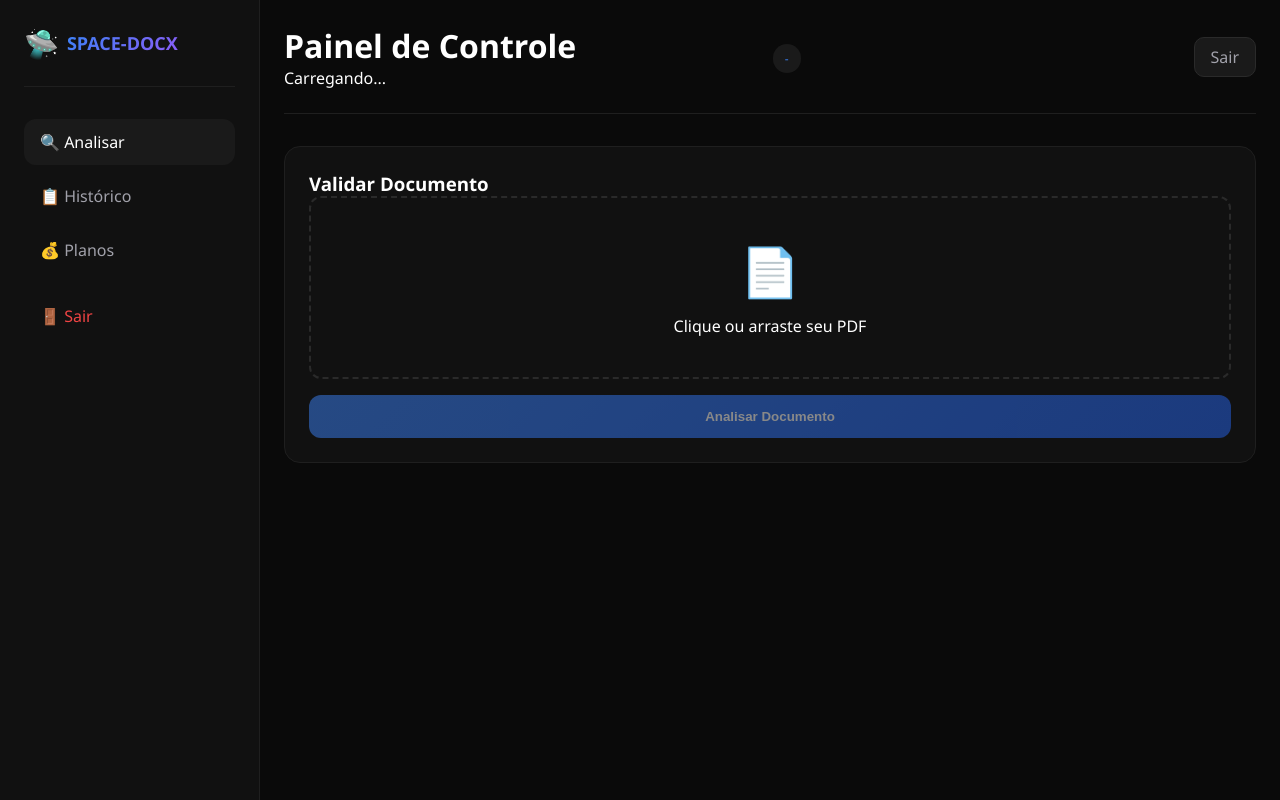
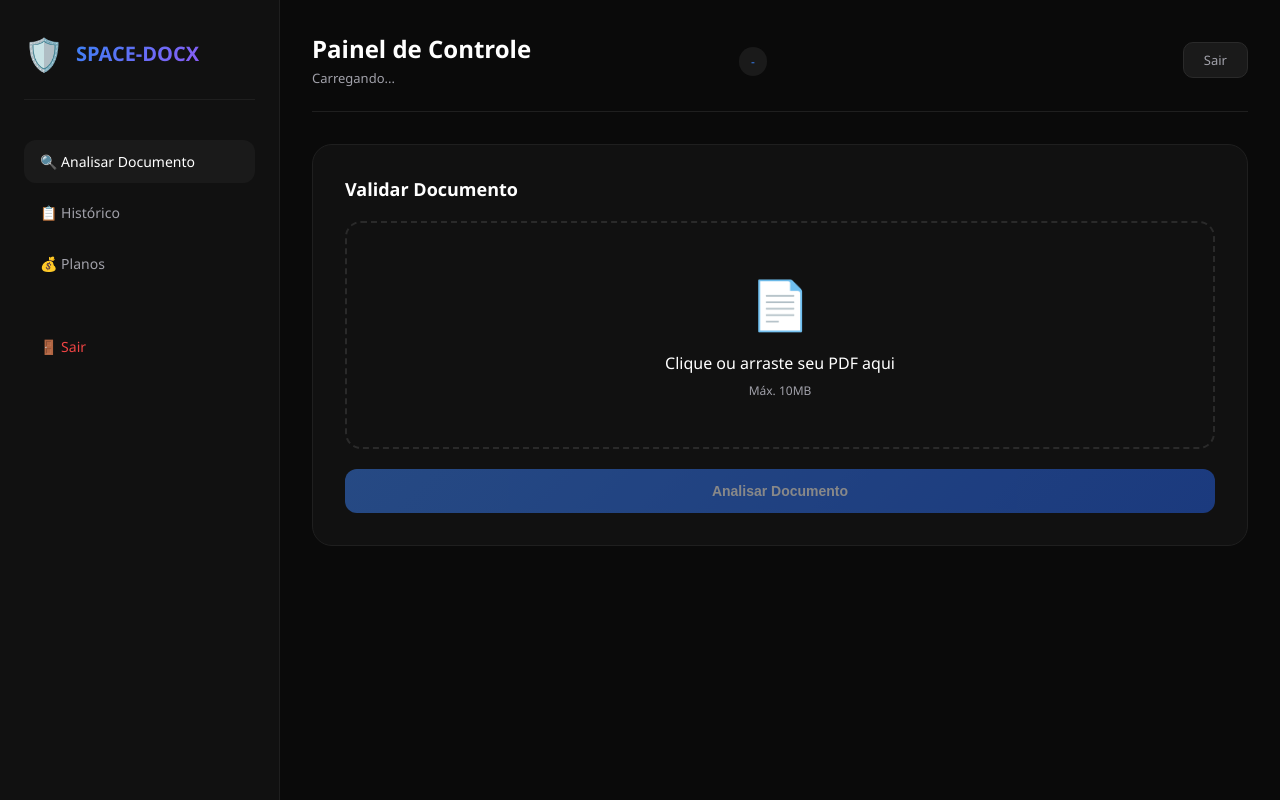
Before and after one commit to luq-eng/space-docx, a Flask app: template templates/dashboard.html in a window 1280 px wide. Run offline with Flask 3, Linux system fonts and the light colour scheme; the template is opened without the code that fills it, so the values that code supplies are empty; parts of the project's set-up code (start-up, migrations or seed data) failed here and were passed over.

Commit message:
Update dashboard.html

```diff
--- a/templates/dashboard.html
+++ b/templates/dashboard.html
@@ -8,47 +8,51 @@
         * { margin: 0; padding: 0; box-sizing: border-box; }
         body { font-family: 'Segoe UI', sans-serif; background: #0a0a0a; color: #fff; }
         .app { display: flex; min-height: 100vh; }
-        .sidebar { width: 260px; background: #111; border-right: 1px solid #1f1f1f; padding: 24px; position: fixed; height: 100vh; overflow-y: auto; }
-        .logo { display: flex; align-items: center; gap: 8px; margin-bottom: 32px; padding-bottom: 24px; border-bottom: 1px solid #1f1f1f; }
-        .logo-icon { font-size: 28px; }
-        .logo-text { font-size: 18px; font-weight: 700; background: linear-gradient(135deg, #3b82f6, #8b5cf6); -webkit-background-clip: text; -webkit-text-fill-color: transparent; }
-        .nav-item { display: block; padding: 12px 16px; border-radius: 12px; color: #a1a1aa; text-decoration: none; margin-bottom: 8px; cursor: pointer; }
+        .sidebar { width: 280px; background: #111; border-right: 1px solid #1f1f1f; padding: 32px 24px; position: fixed; height: 100vh; overflow-y: auto; }
+        .logo { display: flex; align-items: center; gap: 12px; margin-bottom: 40px; padding-bottom: 24px; border-bottom: 1px solid #1f1f1f; }
+        .logo-icon { font-size: 32px; }
+        .logo-text { font-size: 20px; font-weight: 700; background: linear-gradient(135deg, #3b82f6, #8b5cf6); -webkit-background-clip: text; -webkit-text-fill-color: transparent; }
+        .nav-item { display: block; padding: 12px 16px; border-radius: 12px; color: #a1a1aa; text-decoration: none; margin-bottom: 8px; font-size: 14px; transition: all 0.2s; cursor: pointer; }
         .nav-item:hover, .nav-item.active { background: #1a1a1a; color: #fff; }
-        .main { flex: 1; margin-left: 260px; padding: 24px; }
+        .main { flex: 1; margin-left: 280px; padding: 32px; }
         .header { display: flex; justify-content: space-between; align-items: center; margin-bottom: 32px; padding-bottom: 24px; border-bottom: 1px solid #1f1f1f; flex-wrap: wrap; gap: 16px; }
+        .header h1 { font-size: 24px; font-weight: 600; }
+        .header p { color: #a1a1aa; font-size: 13px; margin-top: 4px; }
         .plan-badge { padding: 6px 12px; background: #1a1a1a; border-radius: 20px; font-size: 12px; color: #3b82f6; }
-        .logout-btn { padding: 8px 16px; background: #1a1a1a; border: 1px solid #2a2a2a; border-radius: 10px; color: #a1a1aa; text-decoration: none; }
-        .upload-card { background: #111; border: 1px solid #1f1f1f; border-radius: 16px; padding: 24px; margin-bottom: 24px; }
-        .upload-area { border: 2px dashed #2a2a2a; border-radius: 12px; padding: 40px; text-align: center; cursor: pointer; transition: all 0.3s; }
+        .logout-btn { padding: 8px 20px; background: #1a1a1a; border: 1px solid #2a2a2a; border-radius: 10px; color: #a1a1aa; text-decoration: none; font-size: 13px; transition: all 0.2s; }
+        .logout-btn:hover { background: #2a2a2a; color: #fff; }
+        .upload-card { background: #111; border: 1px solid #1f1f1f; border-radius: 20px; padding: 32px; margin-bottom: 32px; }
+        .upload-card h3 { font-size: 18px; margin-bottom: 20px; }
+        .upload-area { border: 2px dashed #2a2a2a; border-radius: 16px; padding: 48px; text-align: center; cursor: pointer; transition: all 0.3s; }
         .upload-area:hover { border-color: #3b82f6; background: rgba(59,130,246,0.05); }
-        .upload-icon { font-size: 48px; margin-bottom: 12px; }
-        .file-info { margin-top: 16px; padding: 12px; background: #1a1a1a; border-radius: 10px; font-size: 13px; color: #22c55e; }
-        .btn-primary { width: 100%; padding: 14px; background: linear-gradient(135deg, #3b82f6, #2563eb); border: none; border-radius: 12px; color: white; font-weight: 600; cursor: pointer; margin-top: 16px; transition: transform 0.2s; }
+        .upload-icon { font-size: 48px; margin-bottom: 16px; }
+        .file-info { margin-top: 16px; padding: 12px; background: #1a1a1a; border-radius: 12px; font-size: 13px; color: #22c55e; }
+        .btn-primary { width: 100%; padding: 14px; background: linear-gradient(135deg, #3b82f6, #2563eb); border: none; border-radius: 12px; color: white; font-weight: 600; cursor: pointer; margin-top: 20px; font-size: 14px; transition: transform 0.2s; }
         .btn-primary:hover { transform: translateY(-2px); }
         .btn-primary:disabled { opacity: 0.5; cursor: not-allowed; transform: none; }
-        .result-card { background: #111; border: 1px solid #1f1f1f; border-radius: 16px; padding: 24px; margin-top: 24px; }
-        .score-circle { width: 120px; height: 120px; border-radius: 50%; margin: 20px auto; display: flex; align-items: center; justify-content: center; }
+        .result-card { background: #111; border: 1px solid #1f1f1f; border-radius: 20px; padding: 32px; margin-top: 32px; text-align: center; }
+        .score-circle { width: 140px; height: 140px; border-radius: 50%; margin: 0 auto 20px; display: flex; align-items: center; justify-content: center; }
         .score-value { font-size: 48px; font-weight: 700; }
-        .status { text-align: center; font-size: 24px; font-weight: 600; margin-bottom: 20px; }
-        .rastro-item { padding: 10px; background: #1a1a1a; border-radius: 8px; margin-bottom: 8px; font-size: 13px; }
+        .status { text-align: center; font-size: 24px; font-weight: 600; margin: 20px 0; }
         .historico-table { width: 100%; border-collapse: collapse; }
-        .historico-table th, .historico-table td { padding: 12px; text-align: left; border-bottom: 1px solid #1f1f1f; }
+        .historico-table th, .historico-table td { padding: 14px; text-align: left; border-bottom: 1px solid #1f1f1f; }
         .historico-table th { color: #a1a1aa; font-weight: 500; font-size: 12px; }
-        .loading-animation { text-align: center; padding: 40px; }
-        .spinner { width: 60px; height: 60px; border: 4px solid #1a1a1a; border-top-color: #3b82f6; border-radius: 50%; margin: 0 auto 20px; animation: spin 1s linear infinite; }
+        .loading-animation { text-align: center; padding: 60px; }
+        .spinner { width: 60px; height: 60px; border: 3px solid #1a1a1a; border-top-color: #3b82f6; border-radius: 50%; margin: 0 auto 20px; animation: spin 1s linear infinite; }
         @keyframes spin { to { transform: rotate(360deg); } }
         .analises-restantes { font-size: 12px; color: #a1a1aa; margin-top: 8px; }
-        @media (max-width: 768px) { .sidebar { display: none; } .main { margin-left: 0; } .header { flex-direction: column; text-align: center; } }
+        .warning-badge { background: rgba(239,68,68,0.2); color: #ef4444; padding: 8px 16px; border-radius: 12px; font-size: 13px; text-align: center; margin-bottom: 20px; }
+        @media (max-width: 768px) { .sidebar { display: none; } .main { margin-left: 0; padding: 20px; } .header { flex-direction: column; text-align: center; } .historico-table { font-size: 12px; } .historico-table th, .historico-table td { padding: 8px; } }
     </style>
 </head>
 <body>
     <div class="app">
         <aside class="sidebar">
-            <div class="logo"><div class="logo-icon">🛸</div><div class="logo-text">SPACE-DOCX</div></div>
-            <a class="nav-item active" onclick="mostrarSecao('analisar')">🔍 Analisar</a>
+            <div class="logo"><div class="logo-icon">🛡️</div><div class="logo-text">SPACE-DOCX</div></div>
+            <a class="nav-item active" onclick="mostrarSecao('analisar')">🔍 Analisar Documento</a>
             <a class="nav-item" onclick="mostrarSecao('historico')">📋 Histórico</a>
             <a href="/planos" class="nav-item">💰 Planos</a>
-            <a href="/logout" class="nav-item" style="margin-top: 20px; color: #ef4444;">🚪 Sair</a>
+            <a href="/logout" class="nav-item" style="margin-top: 40px; color: #ef4444;">🚪 Sair</a>
         </aside>
         <main class="main">
             <div class="header">
@@ -63,7 +67,8 @@
                     <h3>Validar Documento</h3>
                     <div class="upload-area" id="uploadArea">
                         <div class="upload-icon">📄</div>
-                        <div>Clique ou arraste seu PDF</div>
+                        <div>Clique ou arraste seu PDF aqui</div>
+                        <div style="font-size: 12px; margin-top: 8px; color: #a1a1aa;">Máx. 10MB</div>
                         <input type="file" id="pdfFile" accept=".pdf" style="display:none">
                     </div>
                     <div id="fileInfo" class="file-info" style="display:none"></div>
@@ -81,19 +86,13 @@
     <script>
         let arquivoSelecionado = null;
         let animacaoInterval = null;
-        let tempoDecorrido = 0;
 
-        const mensagensVariadas = [
-            "🔍 Analisando metadados do documento...",
-            "📊 Verificando estrutura do PDF...",
-            "🔐 Checando assinaturas digitais...",
-            "📋 Validando datas de criação...",
-            "🛡️ Verificando ferramentas suspeitas...",
-            "🔎 Analisando camadas internas...",
-            "⚙️ Processando object streams...",
-            "📑 Verificando fontes e cores...",
-            "✅ Quase lá...",
-            "🎯 Finalizando análise..."
+        const mensagensAnalise = [
+            "🔍 Processando documento...",
+            "📊 Validando informações...",
+            "🔐 Verificando autenticidade...",
+            "⚙️ Analisando estrutura...",
+            "✅ Finalizando análise..."
         ];
 
         async function carregarUsuario() {
@@ -103,6 +102,20 @@
                 document.getElementById('userInfo').innerHTML = `${d.nome} | ${d.email}`;
                 document.getElementById('planoInfo').innerHTML = d.plano?.toUpperCase() || 'TRIAL';
                 document.getElementById('analisesInfo').innerHTML = `📊 Análises restantes: ${d.analises_restantes || 5}`;
+
+                if (d.status === 'bloqueado') {
+                    document.getElementById('uploadCard').innerHTML = `
+                        <div class="warning-badge">
+                            ⚠️ Seu teste gratuito expirou. <a href="/planos" style="color:#3b82f6;">Adquira um plano</a> para continuar.
+                        </div>
+                        <div class="upload-area" style="opacity:0.5; cursor:not-allowed;">
+                            <div class="upload-icon">🔒</div>
+                            <div>Conta bloqueada</div>
+                            <div style="font-size:12px;">Renove seu plano para validar documentos</div>
+                        </div>
+                    `;
+                    document.getElementById('btnAnalisar').disabled = true;
+                }
             } catch(e) { console.error(e); }
         }
 
@@ -114,11 +127,11 @@
                     document.getElementById('historicoList').innerHTML = '<div style="text-align:center;padding:40px;color:#a1a1aa;">Nenhuma análise realizada ainda</div>';
                     return;
                 }
-                let html = '<table class="historico-table"><thead><tr><th>ARQUIVO</th><th>STATUS</th><th>SCORE</th></tr></thead><tbody>';
-                d.forEach(i => {
-                    let cor = i.status === 'AUTÊNTICO' ? '#22c55e' : (i.status === 'FRAUDE' ? '#ef4444' : '#f59e0b');
-                    html += `<tr><td>${i.arquivo}</td><td style="color:${cor}">${i.status}</td><td>${i.score}/100</td></tr>`;
-                });
+                let html = '<table class="historico-table"><thead><tr><th>DATA</th><th>ARQUIVO</th><th>STATUS</th><th>SCORE</th></tr></thead><tbody>';
+                for (const item of d) {
+                    let cor = item.status === 'AUTÊNTICO' ? '#22c55e' : (item.status === 'FRAUDE' ? '#ef4444' : '#f59e0b');
+                    html += `<tr><td>${item.data}</td><td>${item.arquivo}</td><td style="color:${cor}">${item.status}</td><td>${item.score}/100</td></tr>`;
+                }
                 html += '</tbody></table>';
                 document.getElementById('historicoList').innerHTML = html;
             } catch(e) { console.error(e); }
@@ -155,24 +168,16 @@
         }
 
         function exibirResultados(data) {
-            const cor = data.status_color || (data.status === 'AUTÊNTICO' ? '#22c55e' : (data.status === 'FRAUDE' ? '#ef4444' : '#f59e0b'));
+            const cor = data.status_color || '#f59e0b';
             const scoreAngle = (data.score / 100) * 360;
-
             document.getElementById('resultado').innerHTML = `
                 <div class="result-card">
                     <div class="score-circle" style="background: conic-gradient(${cor} ${scoreAngle}deg, #1a1a1a ${scoreAngle}deg)">
                         <span class="score-value" style="color:${cor}">${data.score}</span>
                     </div>
                     <div class="status" style="color:${cor}">${data.status_icon || ''} ${data.status}</div>
-                    <div>${data.rastros.map(r => `<div class="rastro-item">${r}</div>`).join('')}</div>
-                    <div style="margin-top:16px;font-size:12px;color:#666">
-                        <strong>📋 Metadados:</strong><br>
-                        Produtor: ${data.metadados?.producer || 'N/A'}<br>
-                        Criador: ${data.metadados?.creator || 'N/A'}<br>
-                        ${data.estrutura?.linearized ? '✅ Linearizado' : '⚠️ Não linearizado'} | Versão: ${data.estrutura?.version || 'N/A'} | Páginas: ${data.estrutura?.pages || 'N/A'}
-                    </div>
-                    <div style="margin-top:16px;font-size:12px;color:#3b82f6;text-align:center">
-                        📅 ${data.data} | 🔑 ${data.analises_restantes ? `Análises restantes: ${data.analises_restantes}` : ''}
+                    <div style="margin-top:16px;font-size:12px;color:#a1a1aa;">
+                        📅 ${data.data} | Análise concluída com sucesso
                     </div>
                 </div>
             `;
@@ -187,72 +192,42 @@
 
             const btn = document.getElementById('btnAnalisar');
             const uploadCard = document.getElementById('uploadCard');
-            const resultadoDiv = document.getElementById('resultado');
 
-            resultadoDiv.style.display = 'none';
             btn.disabled = true;
+            document.getElementById('resultado').style.display = 'none';
 
-            // Mostrar animação
             uploadCard.innerHTML = `
                 <div class="loading-animation">
                     <div class="spinner"></div>
-                    <div id="mensagemAnimacao" style="color: #3b82f6; font-size: 16px; margin-bottom: 10px;">🔍 Analisando documento...</div>
-                    <div id="tempoAnimacao" style="color: #a1a1aa; font-size: 12px;">Tempo estimado: 30-45 segundos</div>
-                    <div style="margin-top: 20px; font-size: 11px; color: #2a2a2a;">Processamento seguro e criptografado</div>
+                    <div id="mensagemAnimacao" style="color: #3b82f6; font-size: 16px; margin-bottom: 10px;">🔍 Processando documento...</div>
+                    <div id="tempoAnimacao" style="color: #a1a1aa; font-size: 12px;">Tempo estimado: 20-35 segundos</div>
                 </div>
             `;
 
-            // Animação de mensagens variadas
             let msgIndex = 0;
-            tempoDecorrido = 0;
+            let tempoDecorrido = 0;
             animacaoInterval = setInterval(() => {
                 tempoDecorrido++;
-                const segundosRestantes = Math.max(0, 45 - tempoDecorrido);
                 const msgDiv = document.getElementById('mensagemAnimacao');
                 const tempoDiv = document.getElementById('tempoAnimacao');
-                if(msgDiv) msgDiv.innerHTML = mensagensVariadas[msgIndex % mensagensVariadas.length];
-                if(tempoDiv) tempoDiv.innerHTML = `⏱️ Processando... ~${segundosRestantes}s restantes`;
+                if(msgDiv) msgDiv.innerHTML = mensagensAnalise[msgIndex % mensagensAnalise.length];
+                if(tempoDiv) tempoDiv.innerHTML = `⏱️ Processando... ~${Math.max(0, 35 - tempoDecorrido)}s restantes`;
                 msgIndex++;
             }, 3000);
 
-            // Enviar arquivo
             const formData = new FormData();
             formData.append('pdf', arquivoSelecionado);
 
             try {
                 const response = await fetch('/api/analisar', { method: 'POST', body: formData });
                 const data = await response.json();
-
                 clearInterval(animacaoInterval);
 
-                // Restaurar o upload card
-                uploadCard.innerHTML = `
-                    <h3>Validar Documento</h3>
-                    <div class="upload-area" id="uploadArea">
-                        <div class="upload-icon">📄</div>
-                        <div>Clique ou arraste seu PDF</div>
-                        <input type="file" id="pdfFile" accept=".pdf" style="display:none">
-                    </div>
-                    <div id="fileInfo" class="file-info" style="display:none"></div>
-                    <button class="btn-primary" id="btnAnalisar" disabled>Analisar Documento</button>
-                `;
-
-                // Recriar eventos
-                const newUploadArea = document.getElementById('uploadArea');
-                const newPdfFile = document.getElementById('pdfFile');
-                newUploadArea.onclick = () => newPdfFile.click();
-                newUploadArea.ondragover = (e) => { e.preventDefault(); newUploadArea.style.borderColor = '#3b82f6'; };
-                newUploadArea.ondragleave = () => newUploadArea.style.borderColor = '#2a2a2a';
-                newUploadArea.ondrop = (e) => {
-                    e.preventDefault();
-                    const file = e.dataTransfer.files[0];
-                    if(file && file.type === 'application/pdf') processarArquivo(file);
-                    else alert('Selecione um arquivo PDF');
-                };
-                newPdfFile.onchange = (e) => { if(e.target.files[0]) processarArquivo(e.target.files[0]); };
-
-                document.getElementById('btnAnalisar').disabled = true;
-                arquivoSelecionado = null;
+                if(data.bloqueado) {
+                    alert(data.error);
+                    window.location.href = '/planos';
+                    return;
+                }
 
                 if(response.ok && data.success) {
                     exibirResultados(data);
@@ -262,12 +237,12 @@
             } catch(error) {
                 clearInterval(animacaoInterval);
                 alert('Erro: ' + error.message);
+            } finally {
                 location.reload();
             }
         };
 
         carregarUsuario();
-        carregarHistorico();
         setInterval(() => carregarUsuario(), 30000);
     </script>
 </body>
```
